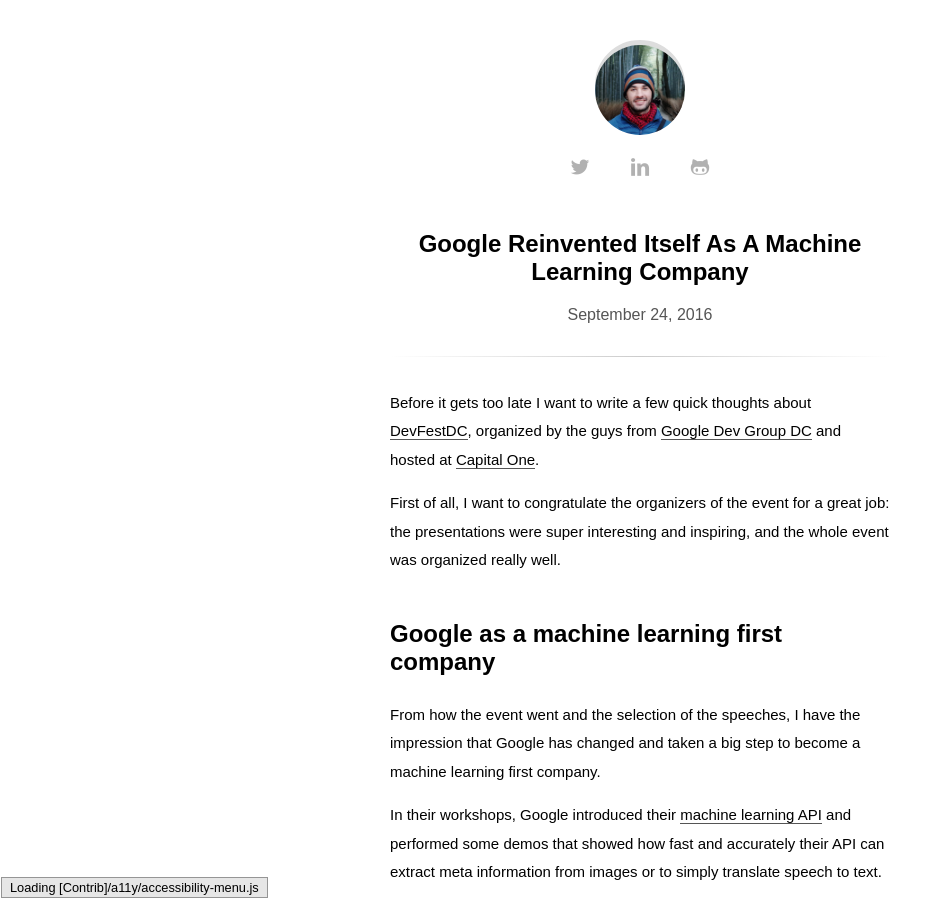
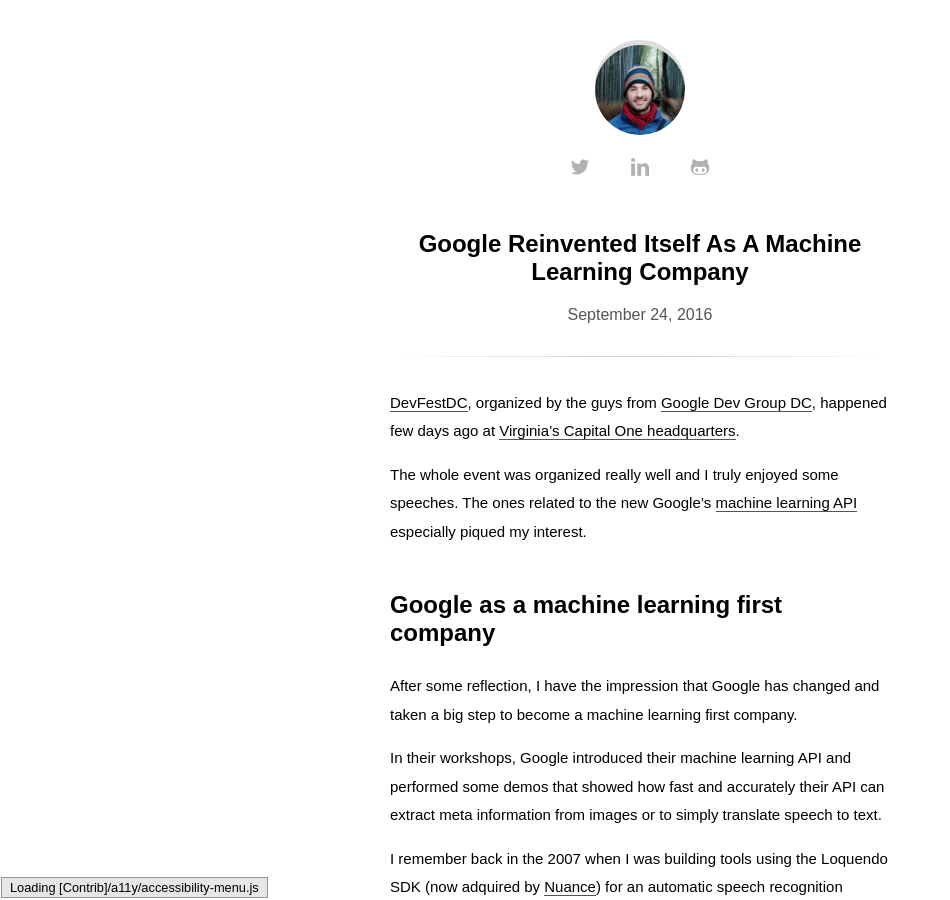
Before and after one commit to jootse84/jootse84.github.io, a Jekyll site: the page built from _posts/2016-09-24-google-reinvented-itself-as-a-machine-learning-company.md, in a window 1280 px wide and 900 px high. Shown: the whole window, without its empty margins (0-950 px from the left). Built offline with Jekyll 4.4.1, drawn with Linux system fonts in a browser that asks for light colours; some web fonts are replaced; comment, search, counter and statistics services are not loaded.

Commit message:
Improved Google ML blog post

```diff
--- a/_posts/2016-09-24-google-reinvented-itself-as-a-machine-learning-company.md
+++ b/_posts/2016-09-24-google-reinvented-itself-as-a-machine-learning-company.md
@@ -1,13 +1,13 @@
-Before it gets too late I want to write a few quick thoughts about [DevFestDC](http://www.devfestdc.org/), organized by the guys from [Google Dev Group DC](https://twitter.com/gdevdc) and hosted at [Capital One](https://www.capitalone.com/).
+[DevFestDC](http://www.devfestdc.org/), organized by the guys from [Google Dev Group DC](https://twitter.com/gdevdc), happened few days ago at [Virginia's Capital One headquarters](https://www.capitalone.com/).
 
-First of all, I want to congratulate the organizers of the event for a great job: the presentations were super interesting and inspiring, and the whole event was organized really well.
+The whole event was organized really well and I truly enjoyed some speeches. The ones related to the new Google's [machine learning API](https://cloud.google.com/products/machine-learning/) especially piqued my interest.
 
 
 ## Google as a machine learning first company
 
-From how the event went and the selection of the speeches, I have the impression that Google has changed and taken a big step to become a machine learning first company.
+After some reflection, I have the impression that Google has changed and taken a big step to become a machine learning first company.
 
-In their workshops, Google introduced their [machine learning API](https://cloud.google.com/products/machine-learning/) and performed some demos that showed how fast and accurately their API can extract meta information from images or to simply translate speech to text.
+In their workshops, Google introduced their machine learning API and performed some demos that showed how fast and accurately their API can extract meta information from images or to simply translate speech to text.
 
 I remember back in the 2007 when I was building tools using the Loquendo SDK (now adquired by [Nuance](http://www.nuance.com/for-business/automatic-speech-recognition/index.htm)) for an automatic speech recognition system, and how hard and imprecise speech recognition was at that time. So I was amazed when I saw the results Google promises its speech API can deliver.
 
```
Also changed, not shown: about.md (+1 -1 lines).
